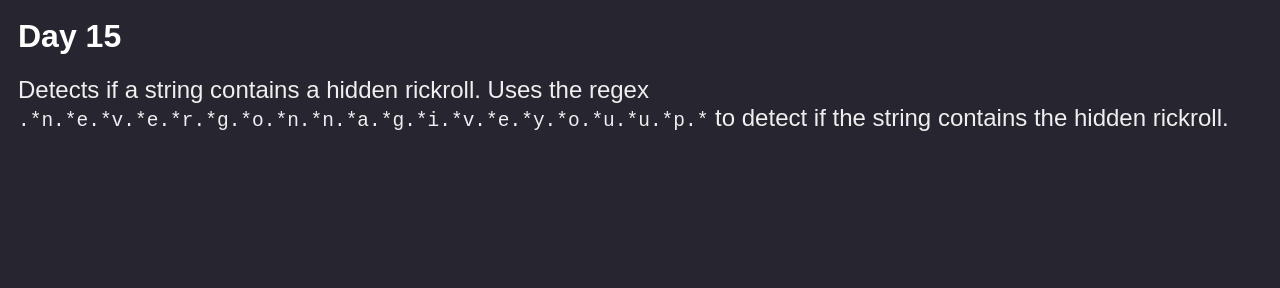
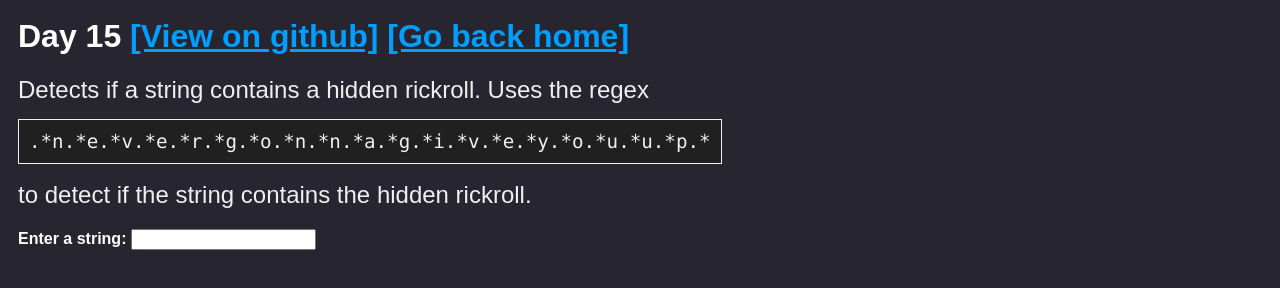
Before and after one commit to racecraftr/UselessJava, a plain HTML site: page days/Day015/web/Day15.html in a window 1280 px wide. Drawn offline with Linux system fonts and the light colour scheme.

Commit message:
Updated web files.

```diff
--- a/days/Day015/web/Day15.html
+++ b/days/Day015/web/Day15.html
@@ -3,10 +3,14 @@
         <link rel = "stylesheet" href = "../../index.css">
     </head>
     <body>
-        <h1>Day 15</h1>
+        <h1>Day 15 <a href="https://github.com/racecraftr/UselessJava/tree/main/days/Day015">
+            [View on github]</a> <a href="../../index.html">[Go back home]</a> </h1>
         <h2>Detects if a string contains a hidden rickroll. Uses the regex
+            <p>
             <code>.*n.*e.*v.*e.*r.*g.*o.*n.*n.*a.*g.*i.*v.*e.*y.*o.*u.*u.*p.*</code>
+            </p>
             to detect if the string contains the hidden rickroll.
         </h2>
+    Enter a string: <input type="text">
     </body>
 </html>
--- a/days/index.css
+++ b/days/index.css
@@ -11,13 +11,18 @@ h2 {
     font-weight: 400;
 }
 
+a:link{
+  color: #009eff;
+}
+
 a:visited {
     color: #a56eff;
 }
 
-pre code {
+code {
     font-family: 'Fira Code', 'Fira Mono', 'Consolas', 'Menlo', 'Monaco', 'Liberation Mono', 'Courier New', monospace;
     line-height: 1.5;
+    font-size: 80%;
     color: #efefef;
     background-color: #202020;
     border: 1px solid #efefef;
```
